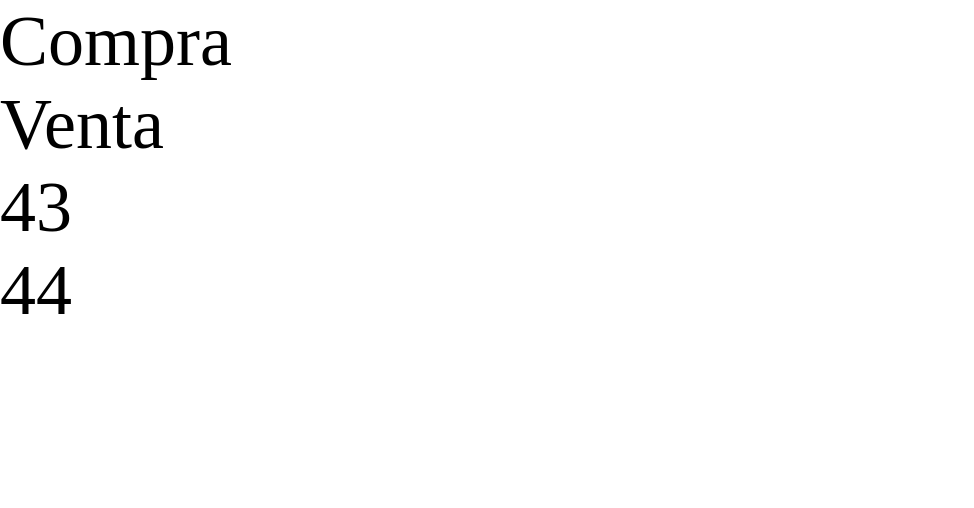
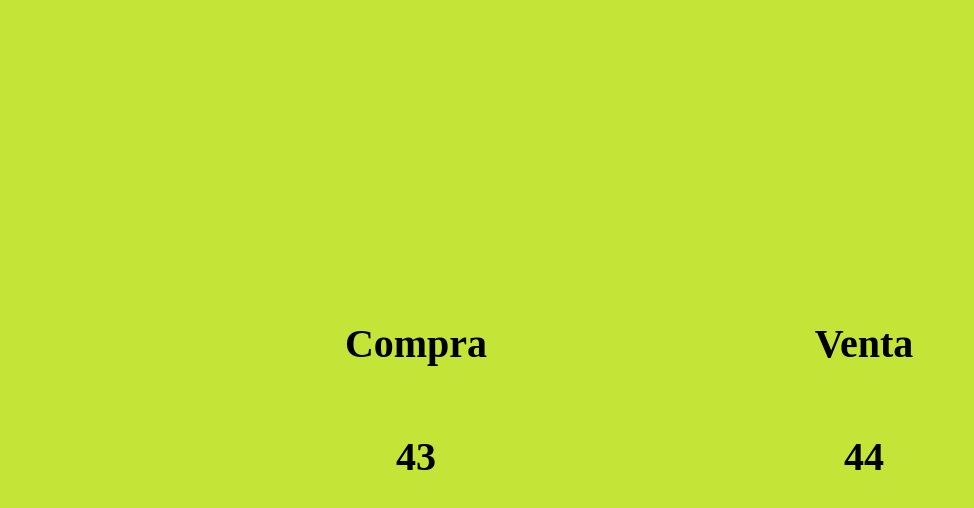
Before and after one commit to ferchuqui/dollarhoy, a plain HTML site: page index.html in a window 1280 px wide. Shown: the whole page, without its empty margins (0-974 px from the left). Drawn offline with Linux system fonts and the light colour scheme.

Commit message:
Creating Layout

```diff
--- a/css/styles.css
+++ b/css/styles.css
@@ -1,12 +1,30 @@
 body{
     margin: 0;
     padding: 0;
-    font-size: 72px;
+    background:#C4E538;
+    /* font-size: 72px; */
 
 }
-#compra{
-    font-color: green;
+.container {
+    display: flex;
+    justify-content: center;
+    align-items: center;
+    width: 100%;
+    height: 100vh;
 }
-#venta{
-    font-color: red;
+.currencies{
+    display: flex;
+    width: 70%;
+    height: 100px;
 }
+.currency-price{
+    width: 50%;
+    display: flex;
+    flex-direction: column;
+    justify-content: center;
+
+}
+.currency-price h2{
+    text-align: center;
+    font-size: 40px;
+}
--- a/index.html
+++ b/index.html
@@ -5,22 +5,21 @@
     <meta name="viewport" content="width=device-width, initial-scale=1.0">
     <meta http-equiv="X-UA-Compatible" content="ie=edge">
     <title>Dolar Hoy</title>
-    <!-- <link rel="stylesheet" href="https://stackpath.bootstrapcdn.com/bootstrap/4.3.1/css/bootstrap.min.css" integrity="sha384-ggOyR0iXCbMQv3Xipma34MD+dH/1fQ784/j6cY/iJTQUOhcWr7x9JvoRxT2MZw1T" crossorigin="anonymous"> -->
     <link rel="stylesheet" href="css/styles.css">
 </head>
 <body>
     <div class="container">
-        <div>
-            <div>Compra</div>
-            <div>Venta</div>
-        </div>
-        <div>
-            <div>43</div>
-            <div>44</div>
+        <div class="currencies">
+            <div class="currency-price">
+                <h2>Compra</h2>
+                <h2>43</h2>
+            </div>
+            <div class="currency-price">
+                <h2>Venta</h2>
+                <h2>44</h2>
+            </div>
         </div>
     </div>
-    <!-- <script src="https://code.jquery.com/jquery-3.3.1.slim.min.js" integrity="sha384-q8i/X+965DzO0rT7abK41JStQIAqVgRVzpbzo5smXKp4YfRvH+8abtTE1Pi6jizo" crossorigin="anonymous"></script>
-<script src="https://cdnjs.cloudflare.com/ajax/libs/popper.js/1.14.7/umd/popper.min.js" integrity="sha384-UO2eT0CpHqdSJQ6hJty5KVphtPhzWj9WO1clHTMGa3JDZwrnQq4sF86dIHNDz0W1" crossorigin="anonymous"></script>
-<script src="https://stackpath.bootstrapcdn.com/bootstrap/4.3.1/js/bootstrap.min.js" integrity="sha384-JjSmVgyd0p3pXB1rRibZUAYoIIy6OrQ6VrjIEaFf/nJGzIxFDsf4x0xIM+B07jRM" crossorigin="anonymous"></script> -->
+
 </body>
 </html>
```
